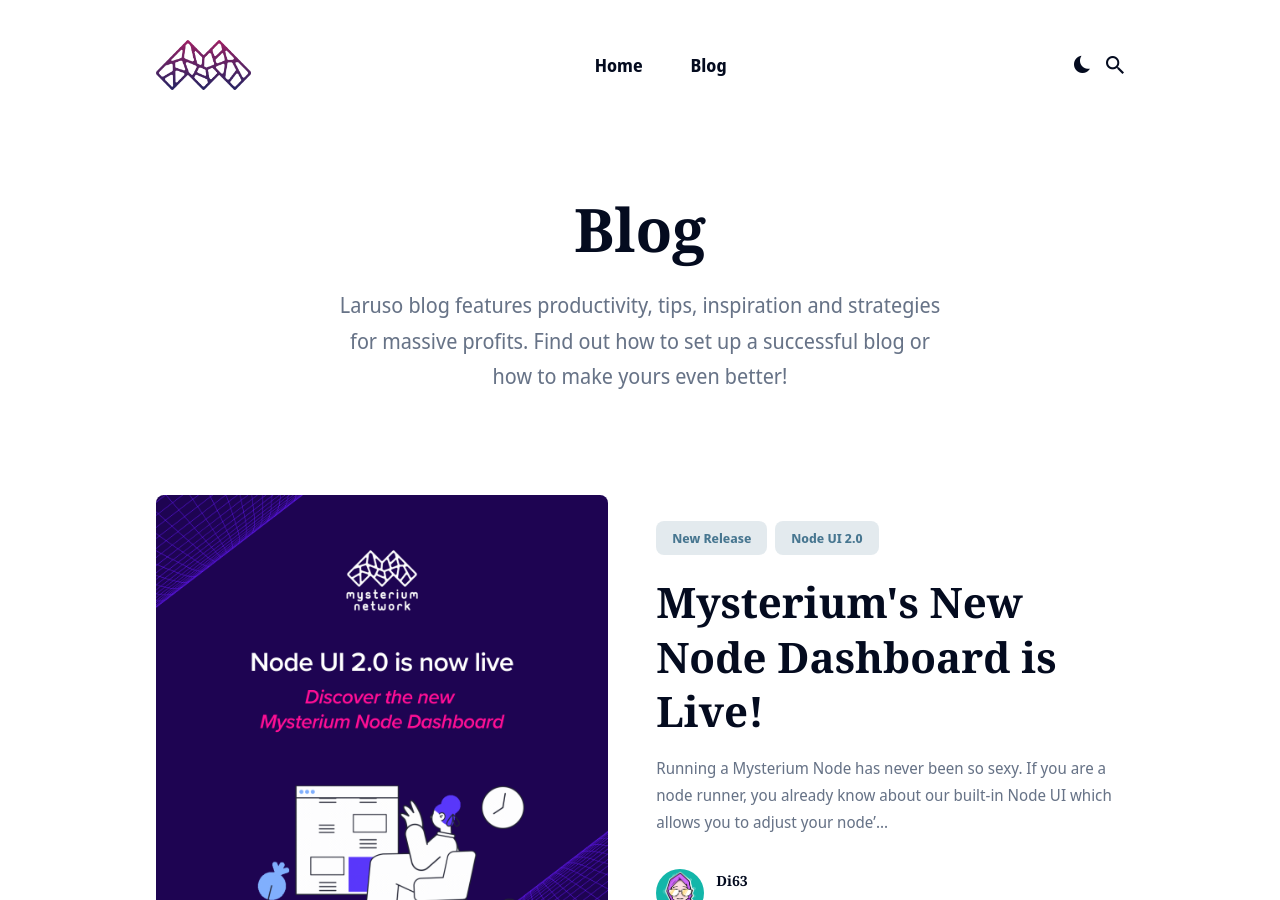
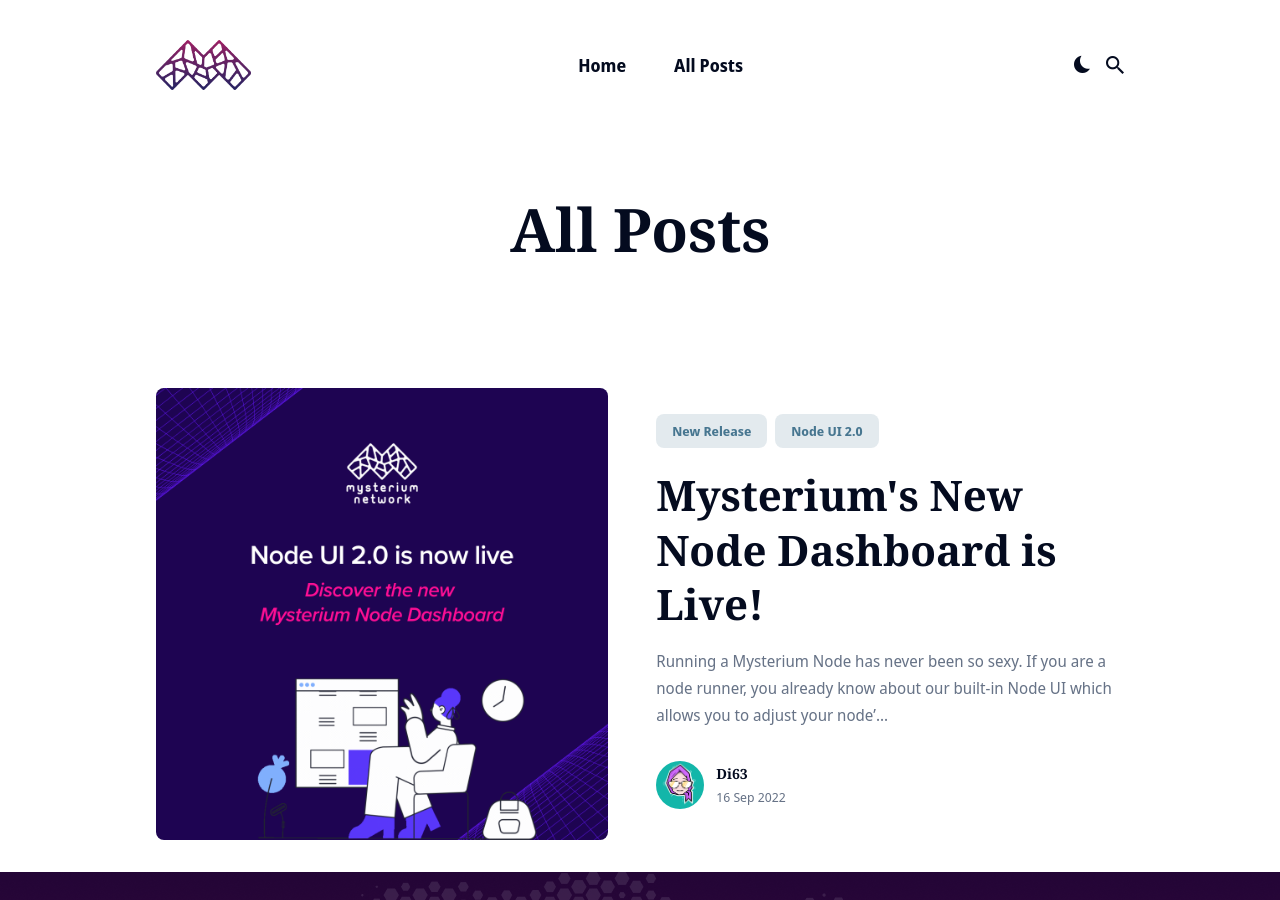
Before and after one commit to mysteriumnetwork/mmn-blog, a Jekyll site: the page built from blog/index.html, in a window 1280 px wide and 900 px high. Built offline with Jekyll 4.4.1, drawn with Linux system fonts in a browser that asks for light colours; nearby versions of some CDN libraries; the list of posts is cut into pages by our own code.

Commit message:
Remove description and rename Blog -> All Posts
Signed-off-by: Mantas Domaševičius <mantas@mysterium.network>

```diff
--- a/_data/settings.yml
+++ b/_data/settings.yml
@@ -12,7 +12,7 @@
   menu__items:
     - title: 'Home'
       url: '/'
-    - title: 'Blog'
+    - title: 'All Posts'
       url: '/blog/'
 #    - title: 'Authors'
 #      url: '/authors/'
--- a/blog/index.html
+++ b/blog/index.html
@@ -1,7 +1,7 @@
 ---
 layout: default
-title: Blog
-description: Laruso blog features productivity, tips, inspiration and strategies for massive profits. Find out how to set up a successful blog or how to make yours even better!
+title: All Posts
+description:
 ---
 
 <!-- begin hero -->
```
